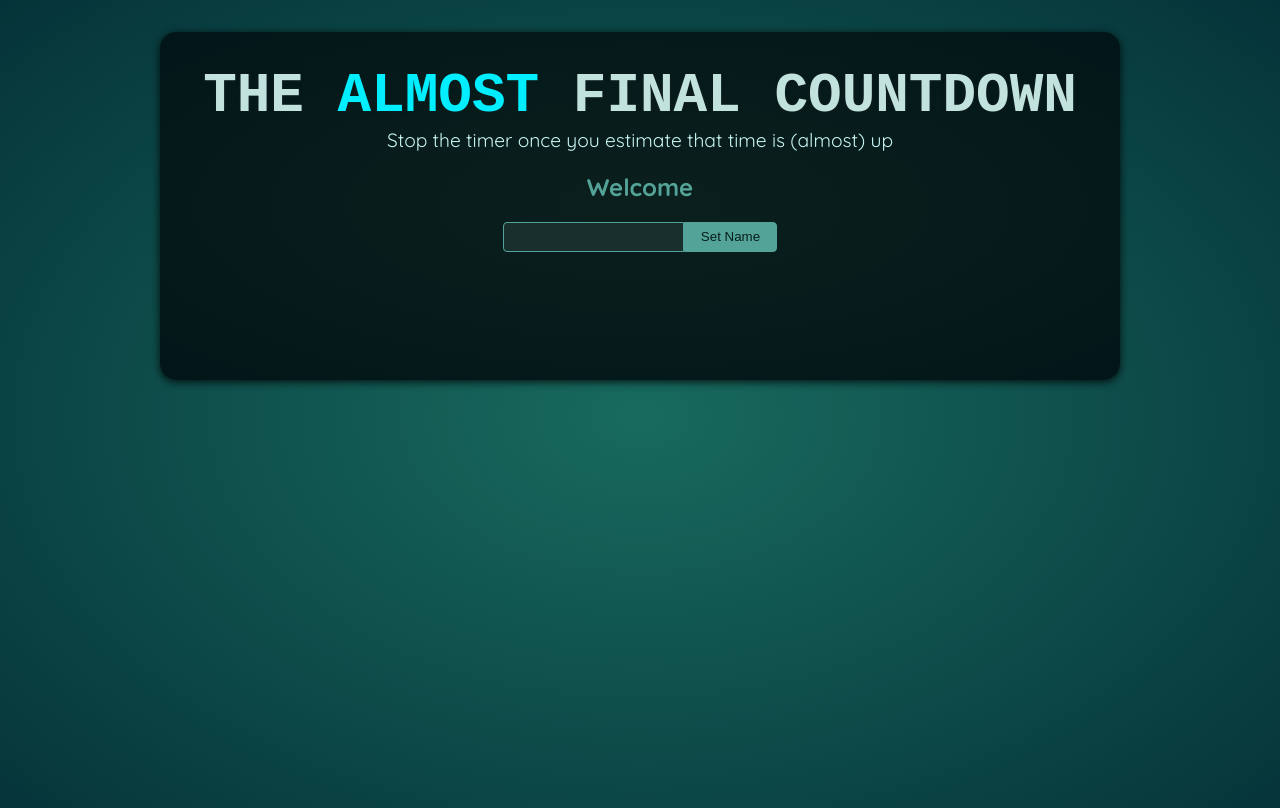
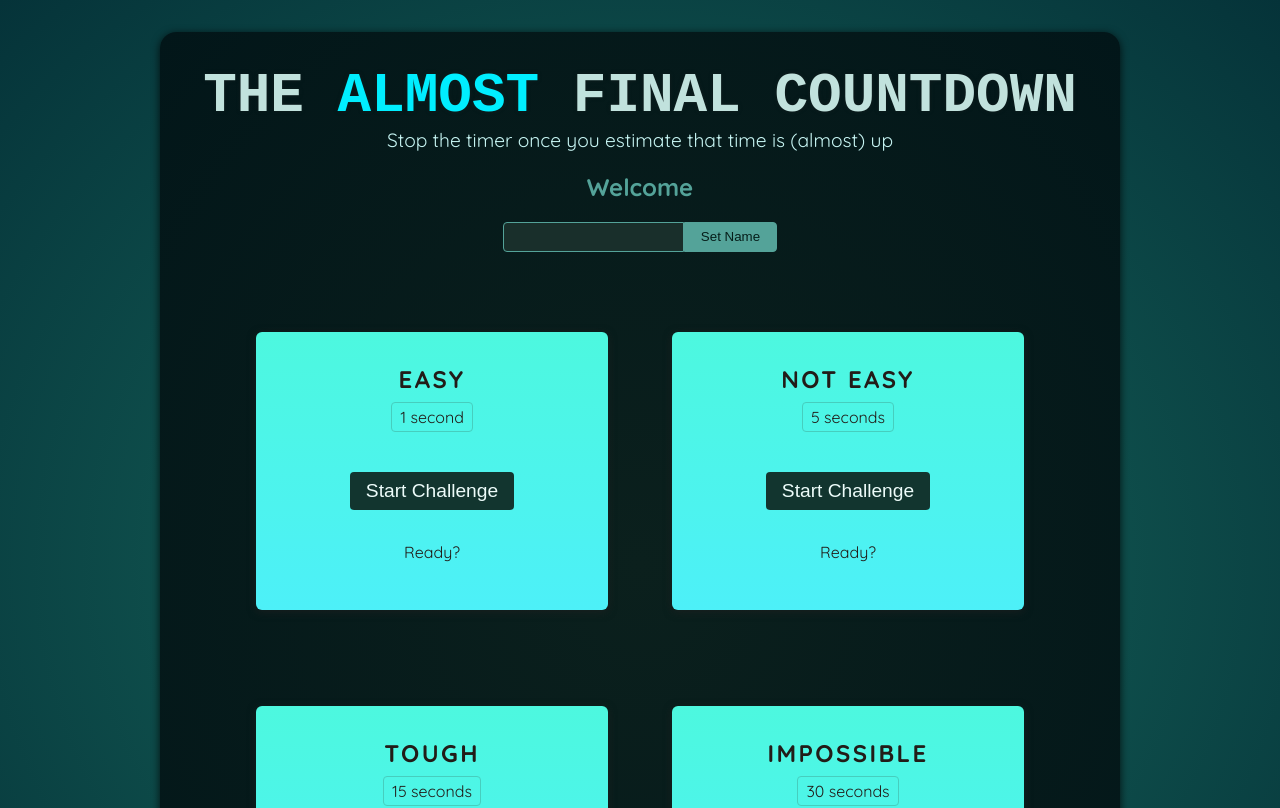
Before and after one commit to mkanan-ej/timer-game-react, a React (Vite) app: page / in a window 1280 px wide. Shown: the top 808 px of the page. Built offline with nearby package versions, Linux system fonts and the light colour scheme; a web font is replaced by a local one.

Commit message:
for mones but there is error

```diff
--- a/src/App.jsx
+++ b/src/App.jsx
@@ -1,10 +1,16 @@
 import Player from './components/Player.jsx';
+import TimeChallenge from './components/TimeChallenge.jsx'
 
 function App() {
   return (
     <>
       <Player />
-      <div id="challenges"></div>
+      <div id="challenges">
+        <TimeChallenge title="Easy" targetTime={1} />
+        <TimeChallenge title="Not Easy" targetTime={5} />
+        <TimeChallenge title="Tough" targetTime={15} />
+        <TimeChallenge title="Impossible" targetTime={30} />
+      </div>
     </>
   );
 }
--- /dev/null
+++ b/src/components/ResultModal.jsx
@@ -0,0 +1,8 @@
+export default function ResultModal({ ref, result, targetTime}){
+    return <dialog ref={ref} className="result-modal">
+        <h2>you {result}</h2>
+        <p>The target time was <strong>{targetTime}</strong>.</p>
+        <p>You stopped the timer with <strong>{targetTime}</strong> seconds left.</p>
+        <form method="dialog"><button>Close</button></form>
+    </dialog>
+}
--- /dev/null
+++ b/src/components/TimeChallenge.jsx
@@ -0,0 +1,30 @@
+import { useState,useRef } from "react";
+import ResultModal from "./ResultModal";
+export default function TimeChallenge({ title, targetTime }) {
+    const timer = useRef()
+    const dialog = useRef()
+    const [timerStarted,setTimerStarted] = useState(false)
+    const [timerExpired,setTimerExpired] = useState(false)
+    function handleStart(){
+        setTimerStarted(true);
+        timer.current = setTimeout(() => {
+            setTimerExpired(true);
+            dialog.current.showModal();
+        }, targetTime * 1000)
+    }
+    function handleStop(){
+        clearTimeout(timer.current);
+    }
+  return (<>
+  {timerExpired && <ResultModal ref={dialog} targetTime={targetTime} result={"lost"}/>}
+    <section className="challenge">
+      <h2>{title}</h2>
+      {timerExpired && <p>You Lost</p>}
+      <p className="challenge-time">
+        {targetTime} second{targetTime > 1 ? "s" : ""}
+      </p>
+      <p><button onClick={timerStarted ? handleStop : handleStart}>{timerStarted ? 'Stop' : 'Start'} Challenge</button></p>
+      <p className={timerStarted ? 'active' : undefined}>{timerStarted ? 'Time is running...' : 'Ready?'}</p>
+    </section></>
+  );
+}
```
